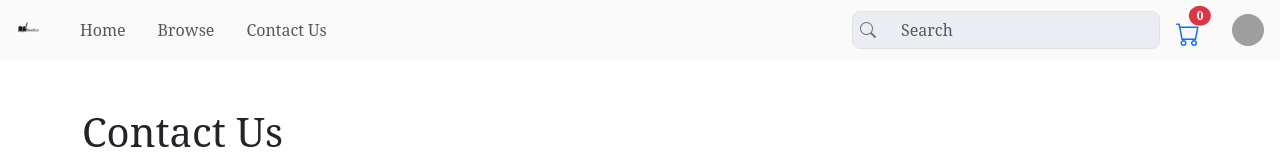
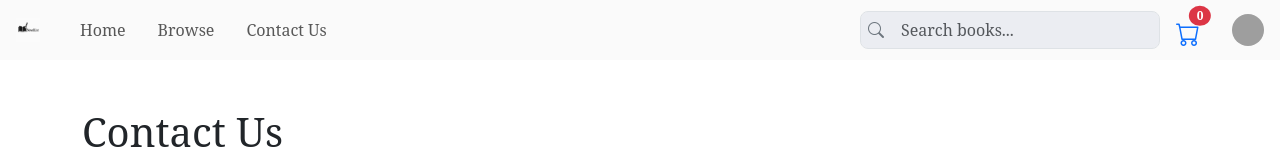
Before and after one commit to yusuufashraaf/NovelNest, an Angular app: page /ContactUs in a window 1280 px wide. Shown: the top 160 px of the page. Built offline with nearby package versions, Linux system fonts and the light colour scheme; grey boxes are pictures that could not be loaded.

Commit message:
(fix): filter by genre and add search functionality

```diff
--- a/src/app/shared/components/search/search.css
+++ b/src/app/shared/components/search/search.css
@@ -2,3 +2,18 @@
   background-color: #ebedf2;
   border-radius: 0.5rem;
 }
+
+ .search-wrapper {
+    position: relative;
+    width: 300px;
+  }
+  .search-wrapper input.form-control {
+    padding-left: 2.5rem; /* space for icon */
+  }
+  .search-wrapper i.bi-search {
+    position: absolute;
+    top: 50%;
+    left: 0.75rem;
+    transform: translateY(-50%);
+    color: #6c757d; /* Bootstrap text-secondary color */
+  }
--- a/src/app/shared/components/search/search.html
+++ b/src/app/shared/components/search/search.html
@@ -1,4 +1,5 @@
 <div class="search-wrapper d-none d-lg-block position-relative">
     <i class="bi bi-search position-absolute top-50 start-0 translate-middle-y ms-2 text-secondary"></i>
-    <input type="text" class="form-control ps-5" placeholder="Search" />
+    <input type="text" [(ngModel)]="searchTerm" (ngModelChange)="onSearch()" class="form-control"
+        placeholder="Search books..." />
 </div>
--- a/src/app/shared/components/search/search.ts
+++ b/src/app/shared/components/search/search.ts
@@ -1,11 +1,24 @@
 import { Component } from '@angular/core';
+import { FormsModule } from '@angular/forms';
+import { Router } from '@angular/router';
+import { SearchService } from '../../../services/search.service';
 
 @Component({
   selector: 'app-search',
-  imports: [],
+  standalone: true,
+  imports: [FormsModule],
   templateUrl: './search.html',
-  styleUrl: './search.css'
+  styleUrl: './search.css',
 })
 export class Search {
+  searchTerm = '';
 
+  constructor(private router: Router) {}
+
+  onSearch() {
+    const trimmed = this.searchTerm.trim();
+    if (trimmed) {
+      this.router.navigate(['/Browse'], { queryParams: { keyword: trimmed } });
+    }
+  }
 }
```
Also changed, not shown: src/app/components/browse-books/browse-books.ts (+4 -3 lines).
